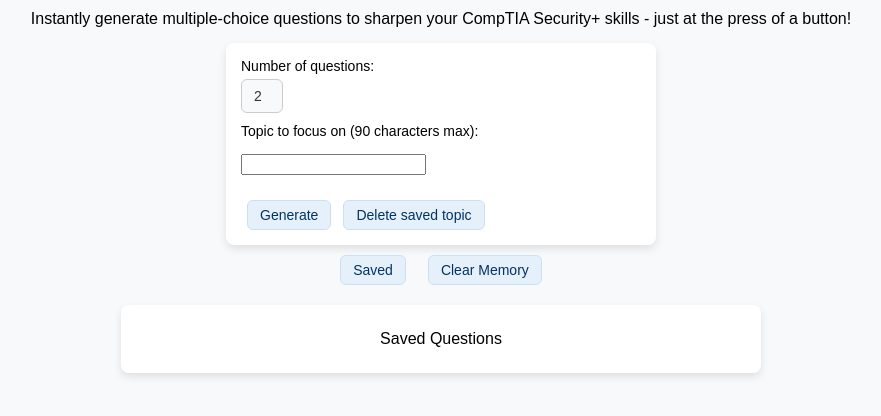
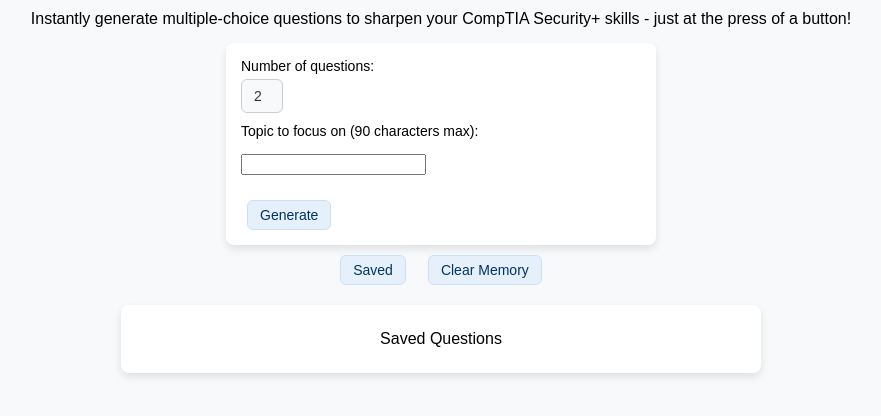
Before and after one commit to ilya-smut/blue-book, a Flask app: page /saved-questions in a window 1280 px wide. Shown: the part 197-613 px from the top of the page, without its empty margins (199-1080 px from the left). Run offline with Flask 3, Linux system fonts and the light colour scheme; data that the repository does not hold is empty; parts of the project's set-up code (start-up, migrations or seed data) failed here and were passed over.

Commit message:
fix initial state of remove saved topic button

```diff
--- a/bluebook/templates/base.html.j2
+++ b/bluebook/templates/base.html.j2
@@ -36,7 +36,9 @@
         <input type="text" name="additional_request" id="additional_request" style="display: block;margin-top: 10px;">
         <div class="button-row">
             <input type="submit" value="Generate" class="subtle-blue-btn">
-            <input type="submit" name="remove-saved-topic-button" id="remove-saved-topic-button" value="Delete saved topic" formaction="{{url_for('remove_saved_topic')}}" class="subtle-blue-btn">
+            {% if saved_topics['size'] %}
+                <input type="submit" name="remove-saved-topic-button" id="remove-saved-topic-button" value="Delete saved topic" formaction="{{url_for('remove_saved_topic')}}" class="subtle-blue-btn">
+            {% endif %}
         </div>
     </form>
         <div class="control-panel-row">
```
